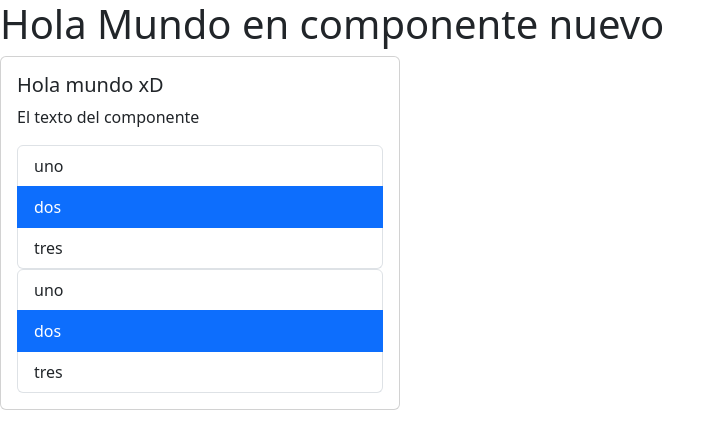
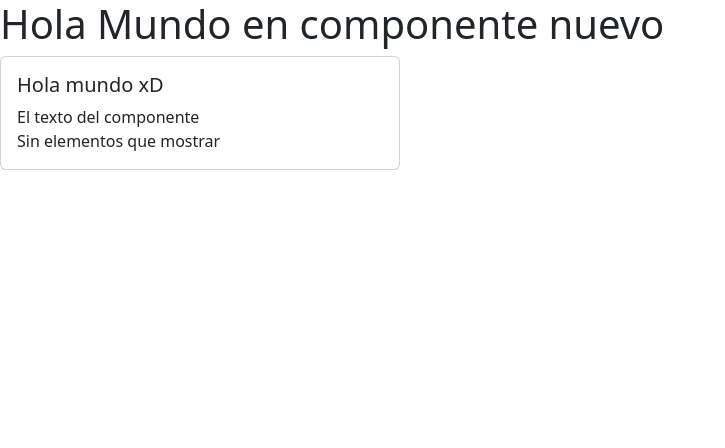
Before and after one commit to KrisOP/curso-react-holamundo, a React (Vite) app: page / in a window 1280 px wide. Shown: the top 448 px of the page, without its empty margins (0-725 px from the left). Built offline with nearby package versions, Linux system fonts and the light colour scheme.

Commit message:
renderizado condicional

```diff
--- a/src/App.tsx
+++ b/src/App.tsx
@@ -1,37 +1,53 @@
-import './App.css'
-import Titulo from './Titulo.tsx';
+import "./App.css";
+import Titulo from "./Titulo.tsx";
 //import Card from './components/Card.tsx';
-import Card, {CardBody} from './components/Card';
-import List from './components/List.tsx';
+import Card, { CardBody } from "./components/Card";
+import List from "./components/List.tsx";
 
 function App() {
-  const list = ['uno','dos','tres'];
-  const handleSelect = (element:string) =>{
+  //const list = ['uno','dos','tres'];
+  const list: string[] = [];
+  const handleSelect = (element: string) => {
+    console.log("Imprimiendo " + element);
+  };
 
-    console.log("Imprimiendo " + element)
-  }
+  const handleSelect2 = (element: string) => {
+    console.log("Mostrando " + element);
+  };
 
-  const handleSelect2 = (element:string) =>{
+  //si hay elementos en la lista mostrarlos
+  // const contenido = list.length ? (
+  //   <>
+  //   <List data={list} onSelect={handleSelect} />
+  //   <List data={list} onSelect={handleSelect2} /></>
 
-    console.log("Mostrando " + element)
-  }
-  return  (
+  // ) : (
+  //   "Sin elementos que mostrar"
+  // );
+
+  const contenido = list.length !== 0 ? (
     <>
-      <Titulo/>
+    <List data={list} onSelect={handleSelect} />
+    <List data={list} onSelect={handleSelect2} /></>
+
+  ) : (
+    "Sin elementos que mostrar"
+  );
+
+
+  return (
+    <>
+      <Titulo />
       {/* <Card body={'Hola mundo'}/> */}
       <Card>
-        <CardBody title={"Hola mundo xD"} text={"El texto del componente "}/>
-        <List data={list} onSelect={handleSelect}/>
+        <CardBody title={"Hola mundo xD"} text={"El texto del componente "} />
+        {/* <List data={list} onSelect={handleSelect} />
 
-        <List data={list} onSelect={handleSelect2}/>
-
+        <List data={list} onSelect={handleSelect2} /> */}
+        {contenido}
       </Card>
-
-
-
-
     </>
-  )
+  );
 }
 
-export default App
+export default App;
```
